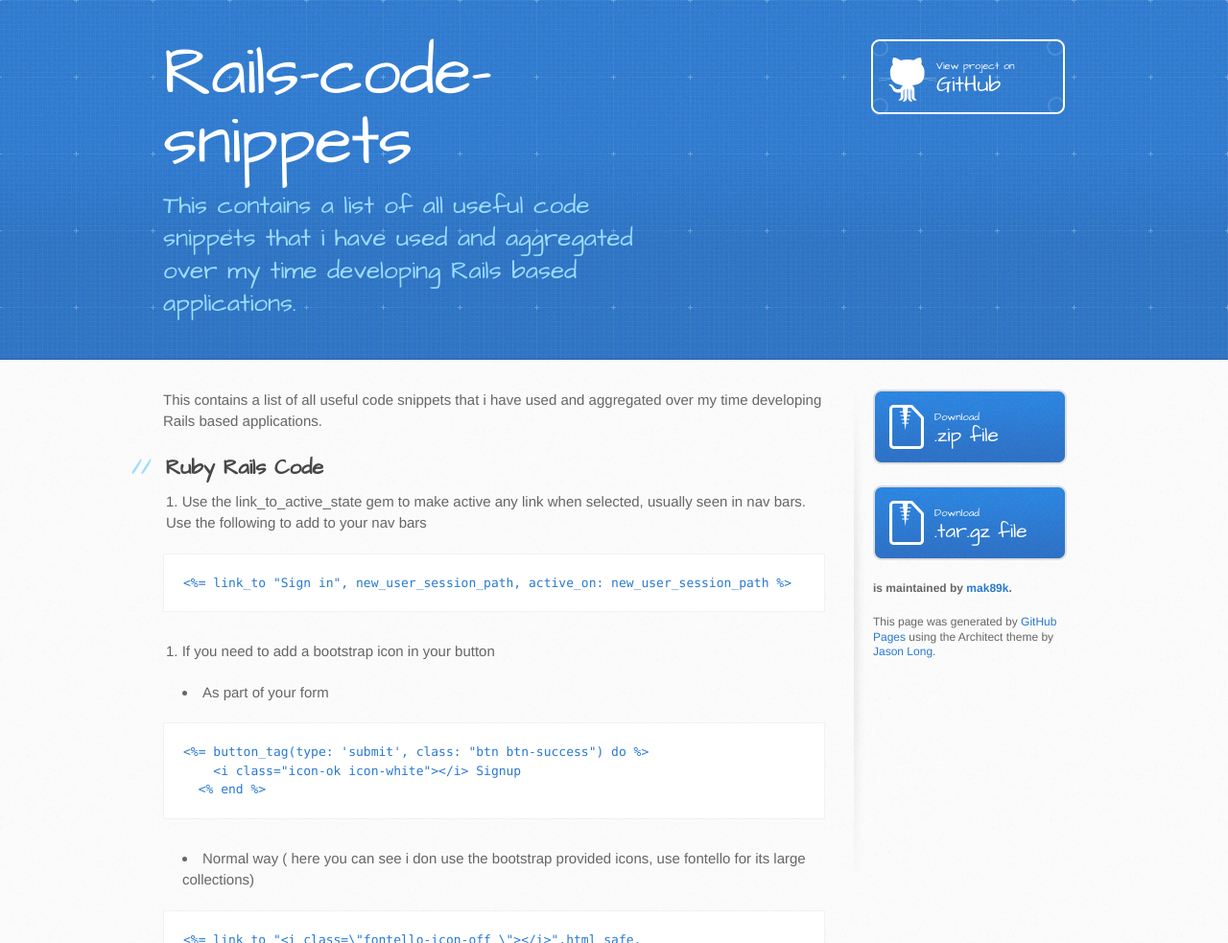
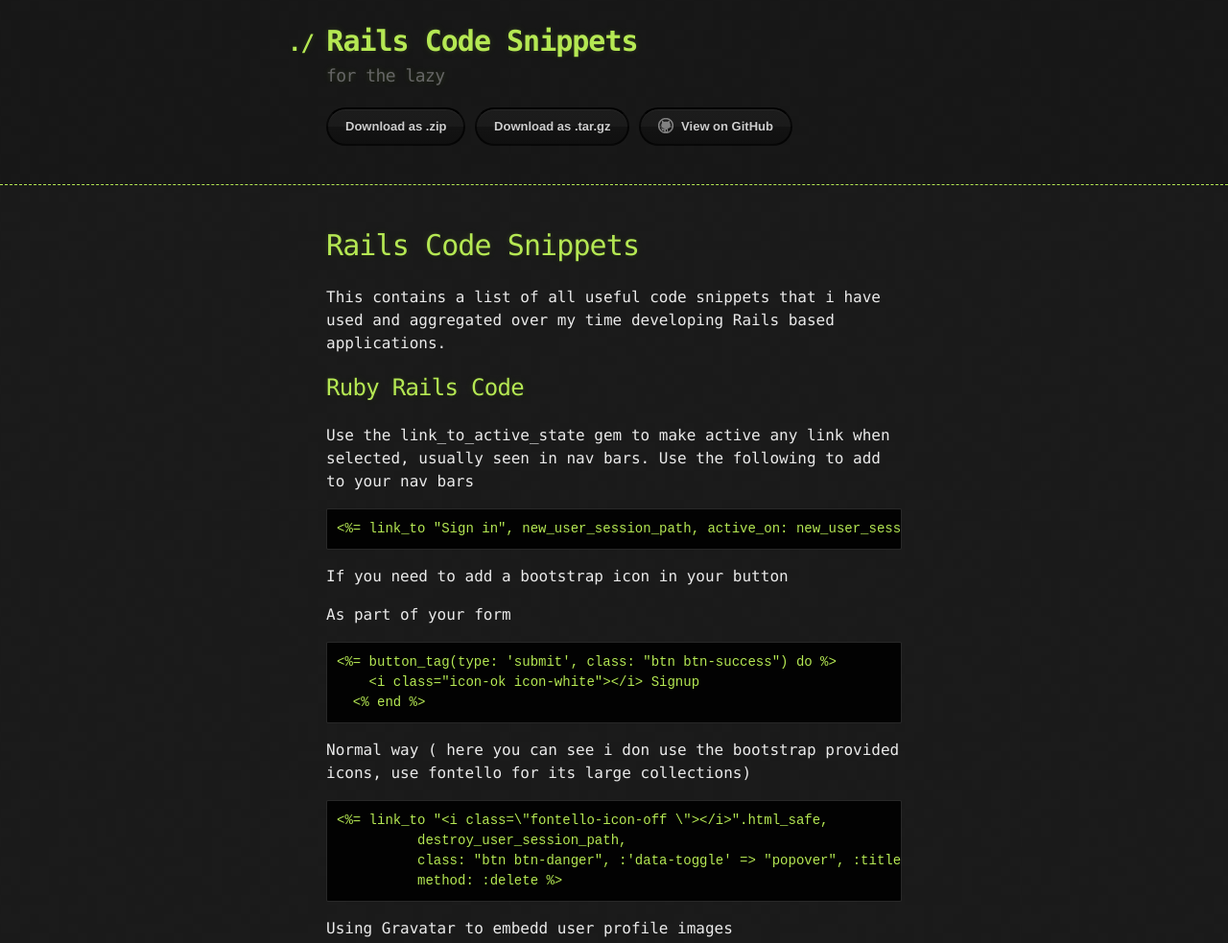
Before and after one commit to anilmuppalla/rails-code-snippets, a plain HTML site: page index.html in a window 1280 px wide. Shown: the top 983 px of the page at 96% size. Drawn offline with Linux system fonts and the light colour scheme.

Commit message:
Create gh-pages branch via GitHub

```diff
--- a/index.html
+++ b/index.html
@@ -3,61 +3,64 @@
   <head>
     <meta charset='utf-8'>
     <meta http-equiv="X-UA-Compatible" content="chrome=1">
-    <meta name="viewport" content="width=device-width, initial-scale=1, maximum-scale=1">
-    <link href='https://fonts.googleapis.com/css?family=Architects+Daughter' rel='stylesheet' type='text/css'>
+
     <link rel="stylesheet" type="text/css" href="stylesheets/stylesheet.css" media="screen" />
     <link rel="stylesheet" type="text/css" href="stylesheets/pygment_trac.css" media="screen" />
     <link rel="stylesheet" type="text/css" href="stylesheets/print.css" media="print" />
 
-    <!--[if lt IE 9]>
-    <script src="//html5shiv.googlecode.com/svn/trunk/html5.js"></script>
-    <![endif]-->
-
-    <title>Rails-code-snippets by mak89k</title>
+    <title>Rails Code Snippets by mak89k</title>
   </head>
 
   <body>
+
     <header>
-      <div class="inner">
-        <h1>Rails-code-snippets</h1>
-        <h2>This contains a list of all useful code snippets that i have used and aggregated over my time developing Rails based applications.</h2>
-        <a href="https://github.com/mak89k/rails-code-snippets" class="button"><small>View project on</small>GitHub</a>
+      <div class="container">
+        <h1>Rails Code Snippets</h1>
+        <h2>for the lazy</h2>
+
+        <section id="downloads">
+          <a href="https://github.com/mak89k/rails-code-snippets/zipball/master" class="btn">Download as .zip</a>
+          <a href="https://github.com/mak89k/rails-code-snippets/tarball/master" class="btn">Download as .tar.gz</a>
+          <a href="https://github.com/mak89k/rails-code-snippets" class="btn btn-github"><span class="icon"></span>View on GitHub</a>
+        </section>
       </div>
     </header>
 
-    <div id="content-wrapper">
-      <div class="inner clearfix">
-        <section id="main-content">
-          <p>This contains a list of all useful code snippets that i have used and aggregated over my time developing Rails based applications.</p>
+    <div class="container">
+      <section id="main_content">
+        <h1>
+<a name="rails-code-snippets" class="anchor" href="#rails-code-snippets"><span class="octicon octicon-link"></span></a>Rails Code Snippets</h1>
+
+<p>This contains a list of all useful code snippets that i have used and aggregated over my time developing Rails based applications.</p>
 
 <h2>
 <a name="ruby-rails-code" class="anchor" href="#ruby-rails-code"><span class="octicon octicon-link"></span></a>Ruby Rails Code</h2>
 
-<ol>
-<li> Use the link_to_active_state gem to make active any link when selected, usually seen in nav bars. Use the following to add to your nav bars </li>
-</ol><pre><code>&lt;%= link_to "Sign in", new_user_session_path, active_on: new_user_session_path %&gt;
+<p>Use the link_to_active_state gem to make active any link when selected, usually seen in nav bars. Use the following to add to your nav bars</p>
+
+<pre><code>&lt;%= link_to "Sign in", new_user_session_path, active_on: new_user_session_path %&gt;
 </code></pre>
 
-<ol>
-<li> If you need to add a bootstrap icon in your button</li>
-</ol><ul>
-<li>As part of your form</li>
-</ul><pre><code>&lt;%= button_tag(type: 'submit', class: "btn btn-success") do %&gt;
+<p>If you need to add a bootstrap icon in your button</p>
+
+<p>As part of your form</p>
+
+<pre><code>&lt;%= button_tag(type: 'submit', class: "btn btn-success") do %&gt;
     &lt;i class="icon-ok icon-white"&gt;&lt;/i&gt; Signup
   &lt;% end %&gt;
 </code></pre>
 
-<ul>
-<li>Normal way ( here you can see i don use the bootstrap provided icons, use fontello for its large collections)</li>
-</ul><pre><code>&lt;%= link_to "&lt;i class=\"fontello-icon-off \"&gt;&lt;/i&gt;".html_safe,
+<p>Normal way ( here you can see i don use the bootstrap provided icons, use fontello for its large collections)</p>
+
+<pre><code>&lt;%= link_to "&lt;i class=\"fontello-icon-off \"&gt;&lt;/i&gt;".html_safe,
           destroy_user_session_path,
           class: "btn btn-danger", :'data-toggle' =&gt; "popover", :title =&gt; "Sign Out",
           method: :delete %&gt;
 </code></pre>
 
-<ol>
-<li> Using Gravatar to embedd user profile images</li>
-</ol><pre><code>def gravatar_for(user, options = { size: 50 })
+<p>Using Gravatar to embedd user profile images</p>
+
+<pre><code>def gravatar_for(user, options = { size: 50 })
     gravatar_id = Digest::MD5::hexdigest(user.email.downcase)
     size = options[:size]
     gravatar_url = "https://secure.gravatar.com/avatar/#{gravatar_id}?s=#{size}"
@@ -69,23 +72,7 @@
 
 <pre><code>&lt;%= gravatar_for current_user, size: 60 %&gt;
 </code></pre>
-        </section>
-
-        <aside id="sidebar">
-          <a href="https://github.com/mak89k/rails-code-snippets/zipball/master" class="button">
-            <small>Download</small>
-            .zip file
-          </a>
-          <a href="https://github.com/mak89k/rails-code-snippets/tarball/master" class="button">
-            <small>Download</small>
-            .tar.gz file
-          </a>
-
-          <p class="repo-owner"><a href="https://github.com/mak89k/rails-code-snippets"></a> is maintained by <a href="https://github.com/mak89k">mak89k</a>.</p>
-
-          <p>This page was generated by <a href="pages.github.com">GitHub Pages</a> using the Architect theme by <a href="https://twitter.com/jasonlong">Jason Long</a>.</p>
-        </aside>
-      </div>
+      </section>
     </div>
 
 
--- a/stylesheets/pygment_trac.css
+++ b/stylesheets/pygment_trac.css
@@ -1,4 +1,3 @@
-.highlight  { background: #ffffff; }
 .highlight .c { color: #999988; font-style: italic } /* Comment */
 .highlight .err { color: #a61717; background-color: #e3d2d2 } /* Error */
 .highlight .k { font-weight: bold } /* Keyword */
@@ -35,7 +34,7 @@
 .highlight .ne { color: #990000; font-weight: bold } /* Name.Exception */
 .highlight .nf { color: #990000; font-weight: bold } /* Name.Function */
 .highlight .nn { color: #555555 } /* Name.Namespace */
-.highlight .nt { color: #000080 } /* Name.Tag */
+.highlight .nt { color: #CBDFFF } /* Name.Tag */
 .highlight .nv { color: #008080 } /* Name.Variable */
 .highlight .ow { font-weight: bold } /* Operator.Word */
 .highlight .w { color: #bbbbbb } /* Text.Whitespace */
--- a/stylesheets/stylesheet.css
+++ b/stylesheets/stylesheet.css
@@ -1,479 +1,247 @@
-/* http://meyerweb.com/eric/tools/css/reset/
-   v2.0 | 20110126
-   License: none (public domain)
-*/
-html, body, div, span, applet, object, iframe,
-h1, h2, h3, h4, h5, h6, p, blockquote, pre,
-a, abbr, acronym, address, big, cite, code,
-del, dfn, em, img, ins, kbd, q, s, samp,
-small, strike, strong, sub, sup, tt, var,
-b, u, i, center,
-dl, dt, dd, ol, ul, li,
-fieldset, form, label, legend,
-table, caption, tbody, tfoot, thead, tr, th, td,
-article, aside, canvas, details, embed,
-figure, figcaption, footer, header, hgroup,
-menu, nav, output, ruby, section, summary,
-time, mark, audio, video {
-	margin: 0;
-	padding: 0;
-	border: 0;
-	font-size: 100%;
-	font: inherit;
-	vertical-align: baseline;
-}
-/* HTML5 display-role reset for older browsers */
-article, aside, details, figcaption, figure,
-footer, header, hgroup, menu, nav, section {
-	display: block;
-}
 body {
-	line-height: 1;
-}
-ol, ul {
-	list-style: none;
-}
-blockquote, q {
-	quotes: none;
-}
-blockquote:before, blockquote:after,
-q:before, q:after {
-	content: '';
-	content: none;
-}
-table {
-	border-collapse: collapse;
-	border-spacing: 0;
+  margin: 0;
+  padding: 0;
+  background: #151515 url("../images/bkg.png") 0 0;
+  color: #eaeaea;
+  font: 16px;
+  line-height: 1.5;
+  font-family: Monaco, "Bitstream Vera Sans Mono", "Lucida Console", Terminal, monospace;
 }
 
-/* LAYOUT STYLES */
-body {
-  font-size: 15px;
+/* General & 'Reset' Stuff */
+
+.container {
+  width: 90%;
+  max-width: 600px;
+  margin: 0 auto;
+}
+
+section {
+  display: block;
+  margin: 0 0 20px 0;
+}
+
+h1, h2, h3, h4, h5, h6 {
+  margin: 0 0 20px;
+}
+
+li {
+  line-height: 1.4 ;
+}
+
+/* Header, <header>
+   header   - container
+   h1       - project name
+   h2       - project description
+*/
+
+header {
+  background: rgba(0, 0, 0, 0.1);
+  width: 100%;
+  border-bottom: 1px dashed #b5e853;
+  padding: 20px 0;
+  margin: 0 0 40px 0;
+}
+
+header h1 {
+  font-size: 30px;
   line-height: 1.5;
-  background: #fafafa url(../images/body-bg.jpg) 0 0 repeat;
-  font-family: 'Helvetica Neue', Helvetica, Arial, serif;
-  font-weight: 400;
+  margin: 0 0 0 -40px;
+  font-weight: bold;
+  font-family: Monaco, "Bitstream Vera Sans Mono", "Lucida Console", Terminal, monospace;
+  color: #b5e853;
+  text-shadow: 0 1px 1px rgba(0, 0, 0, 0.1),
+               0 0 5px rgba(181, 232, 83, 0.1),
+               0 0 10px rgba(181, 232, 83, 0.1);
+  letter-spacing: -1px;
+  -webkit-font-smoothing: antialiased;
+}
+
+header h1:before {
+  content: "./ ";
+  font-size: 24px;
+}
+
+header h2 {
+  font-size: 18px;
+  font-weight: 300;
   color: #666;
 }
 
-a {
-  color: #2879d0;
-}
-a:hover {
-  color: #2268b2;
+#downloads .btn {
+  display: inline-block;
+  text-align: center;
+  margin: 0;
 }
 
-header {
-  padding-top: 40px;
-  padding-bottom: 40px;
-  font-family: 'Architects Daughter', 'Helvetica Neue', Helvetica, Arial, serif;
-  background: #2e7bcf url(../images/header-bg.jpg) 0 0 repeat-x;
-  border-bottom: solid 1px #275da1;
+/* Main Content
+*/
+
+#main_content {
+  width: 100%;
+  -webkit-font-smoothing: antialiased;
+}
+section img {
+  max-width: 100%
 }
 
-header h1 {
-  letter-spacing: -1px;
-  font-size: 72px;
-  color: #fff;
-  line-height: 1;
-  margin-bottom: 0.2em;
-  width: 540px;
+h1, h2, h3, h4, h5, h6 {
+  font-weight: normal;
+  font-family: Monaco, "Bitstream Vera Sans Mono", "Lucida Console", Terminal, monospace;
+  color: #b5e853;
+  letter-spacing: -0.03em;
+  text-shadow: 0 1px 1px rgba(0, 0, 0, 0.1),
+               0 0 5px rgba(181, 232, 83, 0.1),
+               0 0 10px rgba(181, 232, 83, 0.1);
 }
 
-header h2 {
-  font-size: 26px;
-  color: #9ddcff;
-  font-weight: normal;
-  line-height: 1.3;
-  width: 540px;
-  letter-spacing: 0;
+#main_content h1 {
+  font-size: 30px;
 }
 
-.inner {
-  position: relative;
-  width: 940px;
-  margin: 0 auto;
+#main_content h2 {
+  font-size: 24px;
 }
 
-#content-wrapper {
-  border-top: solid 1px #fff;
-  padding-top: 30px;
+#main_content h3 {
+  font-size: 18px;
 }
 
-#main-content {
-  width: 690px;
-  float: left;
+#main_content h4 {
+  font-size: 14px;
 }
 
-#main-content img {
-  max-width: 100%;
+#main_content h5 {
+  font-size: 12px;
+  text-transform: uppercase;
+  margin: 0 0 5px 0;
 }
 
-aside#sidebar {
-  width: 200px;
-  padding-left: 20px;
-  min-height: 504px;
-  float: right;
-  background: transparent url(../images/sidebar-bg.jpg) 0 0 no-repeat;
+#main_content h6 {
   font-size: 12px;
-  line-height: 1.3;
+  text-transform: uppercase;
+  color: #999;
+  margin: 0 0 5px 0;
 }
 
-aside#sidebar p.repo-owner,
-aside#sidebar p.repo-owner a {
+dt {
+  font-style: italic;
   font-weight: bold;
 }
 
-#downloads {
-  margin-bottom: 40px;
+ul li {
+  list-style: none;
 }
 
-a.button {
-  width: 134px;
-  height: 58px;
-  line-height: 1.2;
-  font-size: 23px;
-  color: #fff;
-  padding-left: 68px;
-  padding-top: 22px;
-  font-family: 'Architects Daughter', 'Helvetica Neue', Helvetica, Arial, serif;
-}
-a.button small {
-  display: block;
-  font-size: 11px;
-}
-header a.button {
-  position: absolute;
-  right: 0;
-  top: 0;
-  background: transparent url(../images/github-button.png) 0 0 no-repeat;
-}
-aside a.button {
-  width: 138px;
-  padding-left: 64px;
-  display: block;
-  background: transparent url(../images/download-button.png) 0 0 no-repeat;
-  margin-bottom: 20px;
-  font-size: 21px;
+ul li:before {
+  content: ">>";
+  font-family: Monaco, "Bitstream Vera Sans Mono", "Lucida Console", Terminal, monospace;
+  font-size: 13px;
+  color: #b5e853;
+  margin-left: -37px;
+  margin-right: 21px;
+  line-height: 16px;
 }
 
-code, pre {
-  font-family: Monaco, "Bitstream Vera Sans Mono", "Lucida Console", Terminal, monospace;
-  color: #222;
-  margin-bottom: 30px;
-  font-size: 13px;
-}
-
-code {
-  background-color: #f2f8fc;
-  border: solid 1px #dbe7f3;
-  padding: 0 3px;
+blockquote {
+  color: #aaa;
+  padding-left: 10px;
+  border-left: 1px dotted #666;
 }
 
 pre {
-  padding: 20px;
-  background: #fff;
-  text-shadow: none;
+  background: rgba(0, 0, 0, 0.9);
+  border: 1px solid rgba(255, 255, 255, 0.15);
+  padding: 10px;
+  font-size: 14px;
+  color: #b5e853;
+  border-radius: 2px;
+  -moz-border-radius: 2px;
+  -webkit-border-radius: 2px;
+  text-wrap: normal;
   overflow: auto;
-  border: solid 1px #f2f2f2;
-}
-pre code {
-  color: #2879d0;
-  background-color: #fff;
-  border: none;
-  padding: 0;
-}
-
-ul, ol, dl {
-  margin-bottom: 20px;
-}
-
-
-/* COMMON STYLES */
-
-hr {
-  height: 1px;
-  line-height: 1px;
-  margin-top: 1em;
-  padding-bottom: 1em;
-  border: none;
-  background: transparent url('../images/hr.png') 0 0 no-repeat;
+  overflow-y: hidden;
 }
 
 table {
   width: 100%;
-  border: 1px solid #ebebeb;
+  margin: 0 0 20px 0;
 }
 
 th {
-  font-weight: 500;
+  text-align: left;
+  border-bottom: 1px dashed #b5e853;
+  padding: 5px 10px;
 }
 
 td {
-  border: 1px solid #ebebeb;
-  text-align: center;
-  font-weight: 300;
+  padding: 5px 10px;
 }
 
-form {
-  background: #f2f2f2;
-  padding: 20px;
-
+hr {
+  height: 0;
+  border: 0;
+  border-bottom: 1px dashed #b5e853;
+  color: #b5e853;
 }
 
+/* Buttons
+*/
 
-/* GENERAL ELEMENT TYPE STYLES */
-
-#main-content h1 {
-  font-family: 'Architects Daughter', 'Helvetica Neue', Helvetica, Arial, serif;
-  font-size: 2.8em;
-  letter-spacing: -1px;
-  color: #474747;
+.btn {
+  display: inline-block;
+  background: -webkit-linear-gradient(top, rgba(40, 40, 40, 0.3), rgba(35, 35, 35, 0.3) 50%, rgba(10, 10, 10, 0.3) 50%, rgba(0, 0, 0, 0.3));
+  padding: 8px 18px;
+  border-radius: 50px;
+  border: 2px solid rgba(0, 0, 0, 0.7);
+  border-bottom: 2px solid rgba(0, 0, 0, 0.7);
+  border-top: 2px solid rgba(0, 0, 0, 1);
+  color: rgba(255, 255, 255, 0.8);
+  font-family: Helvetica, Arial, sans-serif;
+  font-weight: bold;
+  font-size: 13px;
+  text-decoration: none;
+  text-shadow: 0 -1px 0 rgba(0, 0, 0, 0.75);
+  box-shadow: inset 0 1px 0 rgba(255, 255, 255, 0.05);
 }
 
-#main-content h1:before {
-  content: "/";
-  color: #9ddcff;
-  padding-right: 0.3em;
-  margin-left: -0.9em;
+.btn:hover {
+  background: -webkit-linear-gradient(top, rgba(40, 40, 40, 0.6), rgba(35, 35, 35, 0.6) 50%, rgba(10, 10, 10, 0.8) 50%, rgba(0, 0, 0, 0.8));
 }
 
-#main-content h2 {
-  font-family: 'Architects Daughter', 'Helvetica Neue', Helvetica, Arial, serif;
-  font-size: 22px;
-  font-weight: bold;
-  margin-bottom: 8px;
-  color: #474747;
-}
-#main-content h2:before {
-  content: "//";
-  color: #9ddcff;
-  padding-right: 0.3em;
-  margin-left: -1.5em;
+.btn .icon {
+  display: inline-block;
+  width: 16px;
+  height: 16px;
+  margin: 1px 8px 0 0;
+  float: left;
 }
 
-#main-content h3 {
-  font-family: 'Architects Daughter', 'Helvetica Neue', Helvetica, Arial, serif;
-  font-size: 18px;
-  font-weight: bold;
-  margin-top: 24px;
-  margin-bottom: 8px;
-  color: #474747;
+.btn-github .icon {
+  opacity: 0.6;
+  background: url("../images/blacktocat.png") 0 0 no-repeat;
 }
 
-#main-content h3:before {
-  content: "///";
-  color: #9ddcff;
-  padding-right: 0.3em;
-  margin-left: -2em;
+/* Links
+   a, a:hover, a:visited
+*/
+
+a {
+  color: #63c0f5;
+  text-shadow: 0 0 5px rgba(104, 182, 255, 0.5);
 }
 
-#main-content h4 {
-  font-family: 'Architects Daughter', 'Helvetica Neue', Helvetica, Arial, serif;
-  font-size: 15px;
-  font-weight: bold;
-  color: #474747;
+/* Clearfix */
+
+.cf:before, .cf:after {
+  content:"";
+  display:table;
 }
 
-h4:before {
-  content: "////";
-  color: #9ddcff;
-  padding-right: 0.3em;
-  margin-left: -2.8em;
+.cf:after {
+  clear:both;
 }
 
-#main-content h5 {
-  font-family: 'Architects Daughter', 'Helvetica Neue', Helvetica, Arial, serif;
-  font-size: 14px;
-  color: #474747;
+.cf {
+  zoom:1;
 }
-h5:before {
-  content: "/////";
-  color: #9ddcff;
-  padding-right: 0.3em;
-  margin-left: -3.2em;
-}
-
-#main-content h6 {
-  font-family: 'Architects Daughter', 'Helvetica Neue', Helvetica, Arial, serif;
-  font-size: .8em;
-  color: #474747;
-}
-h6:before {
-  content: "//////";
-  color: #9ddcff;
-  padding-right: 0.3em;
-  margin-left: -3.7em;
-}
-
-p {
-  margin-bottom: 20px;
-}
-
-a {
-  text-decoration: none;
-}
-
-p a {
-  font-weight: 400;
-}
-
-blockquote {
-  font-size: 1.6em;
-  border-left: 10px solid #e9e9e9;
-  margin-bottom: 20px;
-  padding: 0 0 0 30px;
-}
-
-ul li {
-  list-style: disc inside;
-  padding-left: 20px;
-}
-
-ol li {
-  list-style: decimal inside;
-  padding-left: 3px;
-}
-
-dl dd {
-  font-style: italic;
-  font-weight: 100;
-}
-
-footer {
-  background: transparent url('../images/hr.png') 0 0 no-repeat;
-  margin-top: 40px;
-  padding-top: 20px;
-  padding-bottom: 30px;
-  font-size: 13px;
-  color: #aaa;
-}
-
-footer a {
-  color: #666;
-}
-footer a:hover {
-  color: #444;
-}
-
-/* MISC */
-.clearfix:after {
-  clear: both;
-  content: '.';
-  display: block;
-  visibility: hidden;
-  height: 0;
-}
-
-.clearfix {display: inline-block;}
-* html .clearfix {height: 1%;}
-.clearfix {display: block;}
-
-/* #Media Queries
-================================================== */
-
-/* Smaller than standard 960 (devices and browsers) */
-@media only screen and (max-width: 959px) {}
-
-/* Tablet Portrait size to standard 960 (devices and browsers) */
-@media only screen and (min-width: 768px) and (max-width: 959px) {
-  .inner {
-    width: 740px;
-  }
-  header h1, header h2 {
-    width: 340px;
-  }
-  header h1 {
-    font-size: 60px;
-  }
-  header h2 {
-    font-size: 30px;
-  }
-  #main-content {
-    width: 490px;
-  }
-  #main-content h1:before,
-  #main-content h2:before,
-  #main-content h3:before,
-  #main-content h4:before,
-  #main-content h5:before,
-  #main-content h6:before {
-    content: none;
-    padding-right: 0;
-    margin-left: 0;
-  }
-}
-
-/* All Mobile Sizes (devices and browser) */
-@media only screen and (max-width: 767px) {
-  .inner {
-    width: 93%;
-  }
-  header {
-    padding: 20px 0;
-  }
-  header .inner {
-    position: relative;
-  }
-  header h1, header h2 {
-    width: 100%;
-  }
-  header h1 {
-    font-size: 48px;
-  }
-  header h2 {
-    font-size: 24px;
-  }
-  header a.button {
-    background-image: none;
-    width: auto;
-    height: auto;
-    display: inline-block;
-    margin-top: 15px;
-    padding: 5px 10px;
-    position: relative;
-    text-align: center;
-    font-size: 13px;
-    line-height: 1;
-    background-color: #9ddcff;
-    color: #2879d0;
-    -moz-border-radius: 5px;
-    -webkit-border-radius: 5px;
-    border-radius: 5px;
-  }
-  header a.button small {
-    font-size: 13px;
-    display: inline;
-  }
-  #main-content,
-  aside#sidebar {
-    float: none;
-    width: 100% ! important;
-  }
-  aside#sidebar {
-    background-image: none;
-    margin-top: 20px;
-    border-top: solid 1px #ddd;
-    padding: 20px 0;
-    min-height: 0;
-  }
-  aside#sidebar a.button {
-    display: none;
-  }
-  #main-content h1:before,
-  #main-content h2:before,
-  #main-content h3:before,
-  #main-content h4:before,
-  #main-content h5:before,
-  #main-content h6:before {
-    content: none;
-    padding-right: 0;
-    margin-left: 0;
-  }
-}
-
-/* Mobile Landscape Size to Tablet Portrait (devices and browsers) */
-@media only screen and (min-width: 480px) and (max-width: 767px) {}
-
-/* Mobile Portrait Size to Mobile Landscape Size (devices and browsers) */
-@media only screen and (max-width: 479px) {}
```
Also changed, not shown: params.json (+1 -1 lines), images/bkg.png (added), images/blacktocat.png (added).
